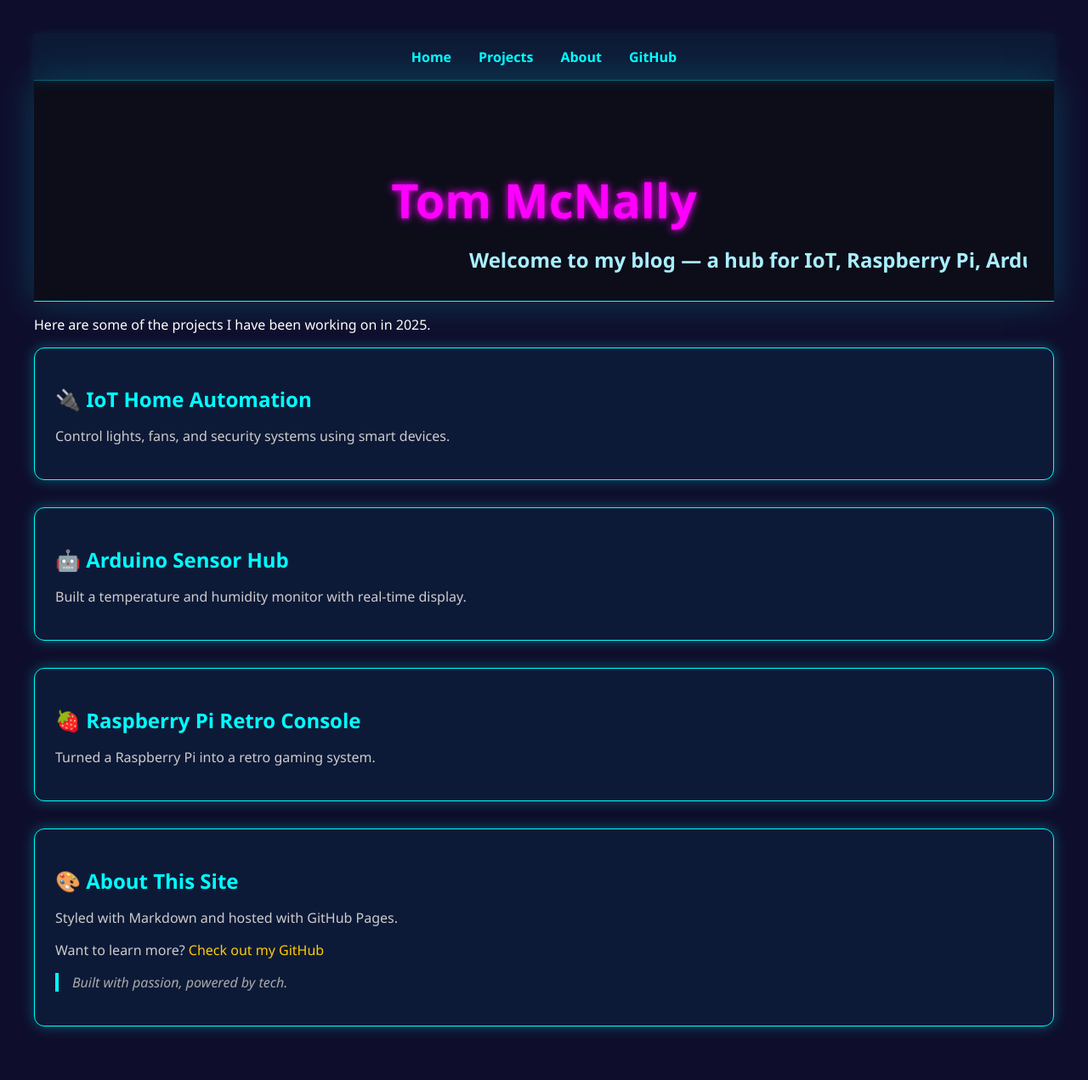
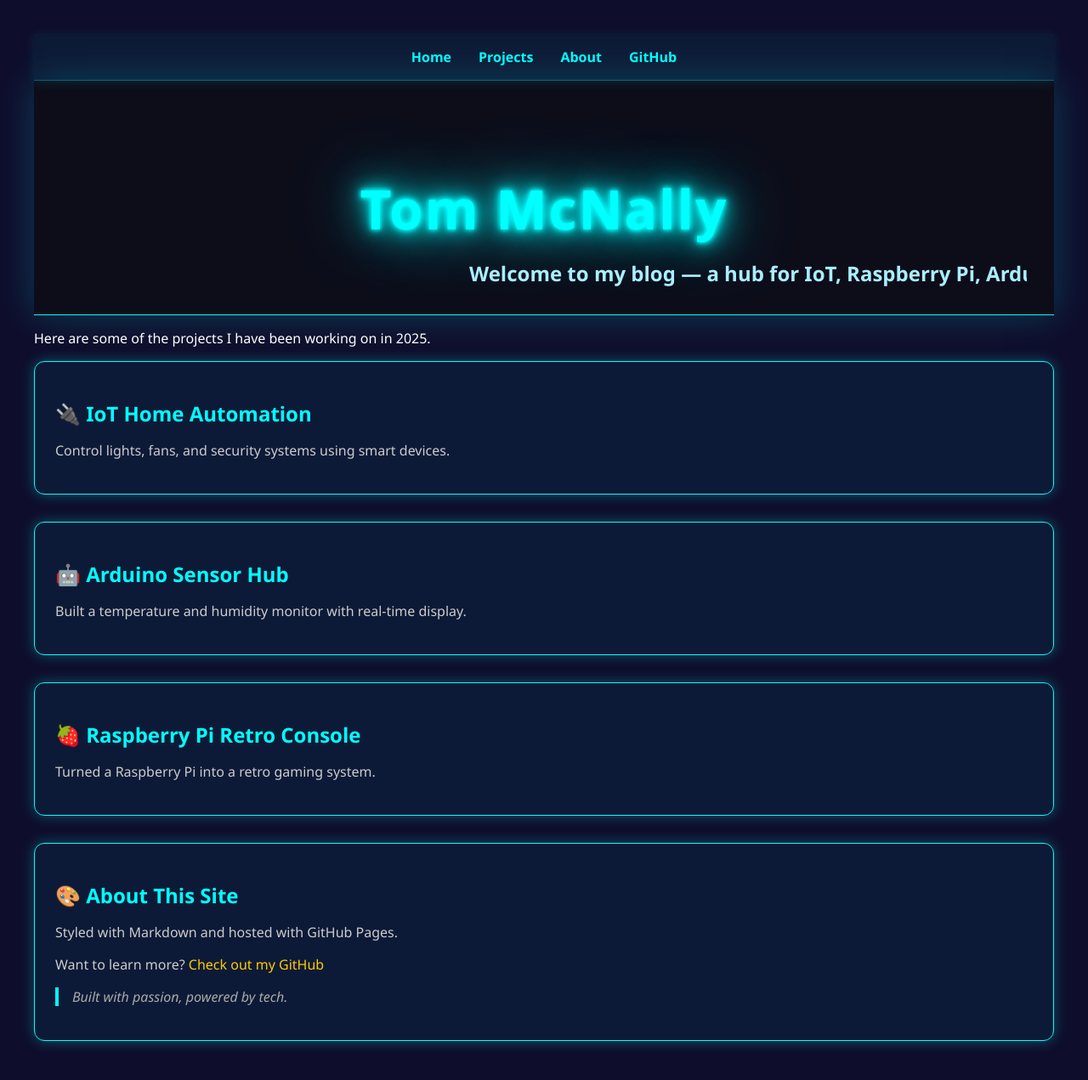
Before and after one commit to mcnallytj/skills-github-pages, a Jekyll site: the page built from index.html, in a window 1280 px wide and 1297 px high. Shown: the top 1271 px of the window at 85% size. Built offline with Jekyll 4.4.1, drawn with Linux system fonts in a browser that asks for light colours.

Commit message:
Update style.css

```diff
--- a/assets/css/style.css
+++ b/assets/css/style.css
@@ -45,12 +45,20 @@ blockquote {
 }
 
 .hero-title {
-  font-size: 3.5rem;
-  color: #ff00ff;
-  text-shadow: 0 0 10px #ff00ff;
+  font-size: 4rem;
+  color: #00ffff;
   font-weight: 900;
+  text-align: center;
+  text-shadow:
+    0 0 5px #00ffff,
+    0 0 10px #00ffff,
+    0 0 20px #00ffff,
+    0 0 40px #0ff,
+    0 0 80px #0ff;
   margin-bottom: 1rem;
+  letter-spacing: 2px;
 }
+
 
 .hero-sub {
   width: 100%;
```
